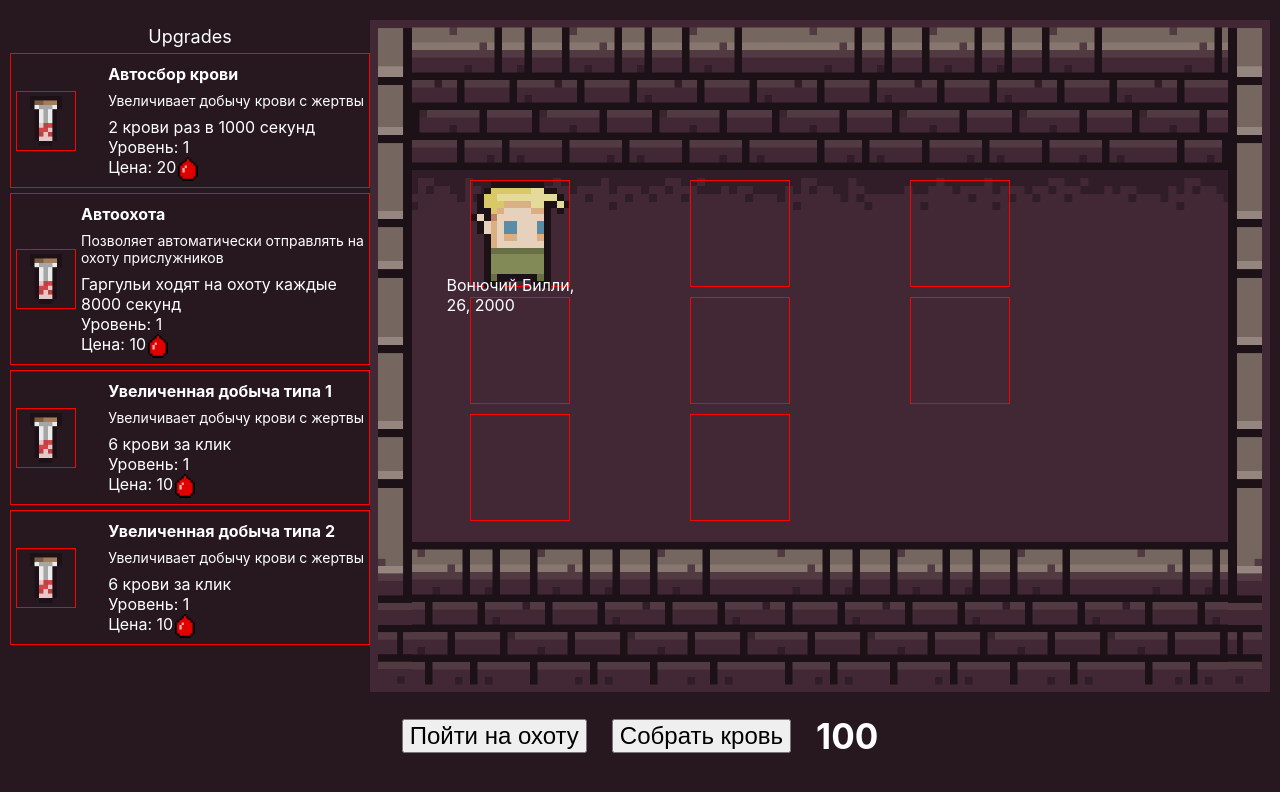
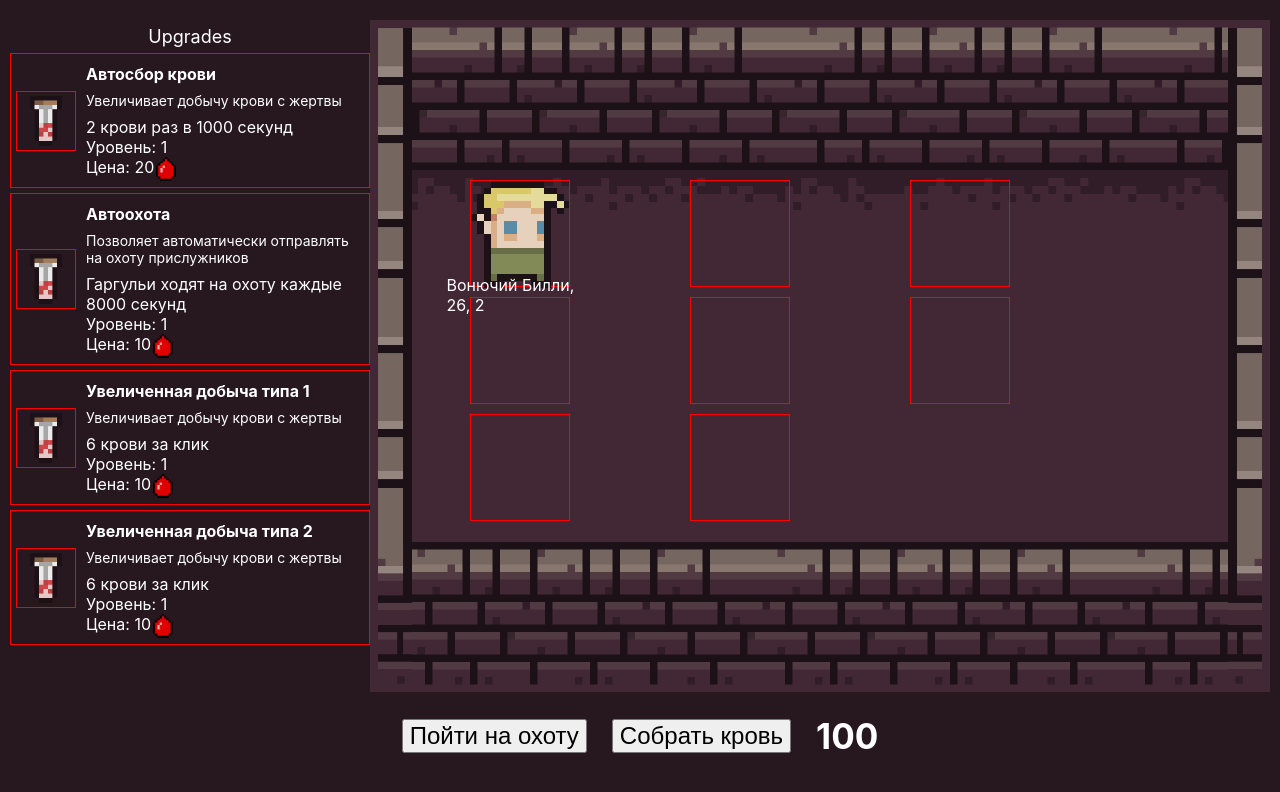
Before and after one commit to SeeNelse/clicker-reactjs, a React (Create React App) app: page /map in a window 1280 px wide. Shown: the top 792 px of the page. Built offline with nearby package versions, Linux system fonts and the light colour scheme.

Commit message:
realized dead of the victims

```diff
--- a/src/config/config.js
+++ b/src/config/config.js
@@ -2,7 +2,7 @@ export const CONFIG = {
   defaultVictim: {
     name: 'Вонючий Билли',
     age: 26,
-    blood: 2000,
+    blood: 2,
     type: 1,
   },
   globalUpgrades: [
--- a/src/containers/mapContainer.jsx
+++ b/src/containers/mapContainer.jsx
@@ -31,11 +31,14 @@ class MapContainer extends Component {
 
   SuckBloodFromAllVictims = (click) => {
     let allVictimsDamage = 0;
-    let victims = this.state.victims.map((item) => {
+    let victims = this.state.victims.filter((item, i) => {
       allVictimsDamage = allVictimsDamage + (click ? this.state.victimsTypes['bloodPerClickType'+item.type] : this.state.autoCollectBlood);
       item.blood = item.blood - (click ? this.state.victimsTypes['bloodPerClickType'+item.type] : this.state.autoCollectBlood);
-      return item;
-
+      if (item.blood <= 0) {
+        console.log('жертва номер '+i+' умерла');
+        // victims.splice(victims.indexOf(i), 1);
+      }
+      return item.blood > 0;
     });
     this.setState((state) => ({
       victims: victims,
@@ -65,7 +68,7 @@ class MapContainer extends Component {
         this.setState({
           hunting: false,
           autoHunting: false,
-          victims: [...this.state.victims, {name: 'Вонючий Пётр', age: 24, blood: 2000, type: 1,}],
+          victims: [...this.state.victims, {name: 'Вонючий Пётр', age: 24, blood: 4, type: 1,}],
         });
         return clearInterval(huntingTimer);
       }
--- a/src/index.css
+++ b/src/index.css
@@ -310,7 +310,8 @@ code {
 }
 
 .sidebar-upgrades-menu-item__right {
-  padding-left: 5px;
+  padding-left: 10px;
+  width: 100%;
 }
 
 .sidebar-upgrades-menu-item__name {
```
